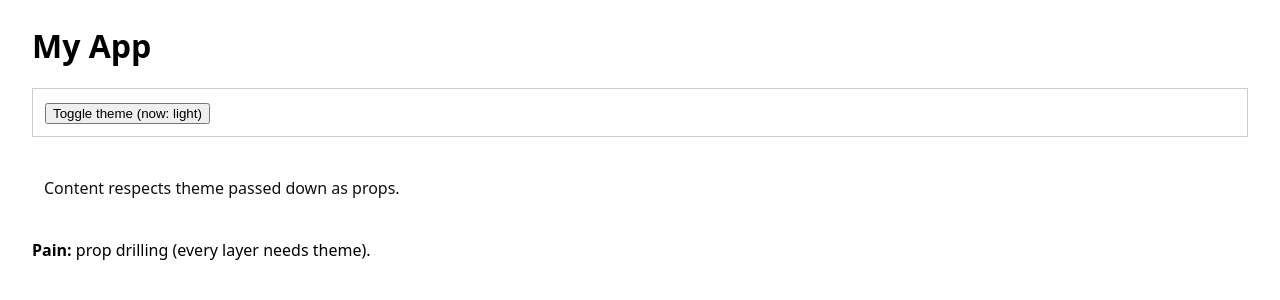
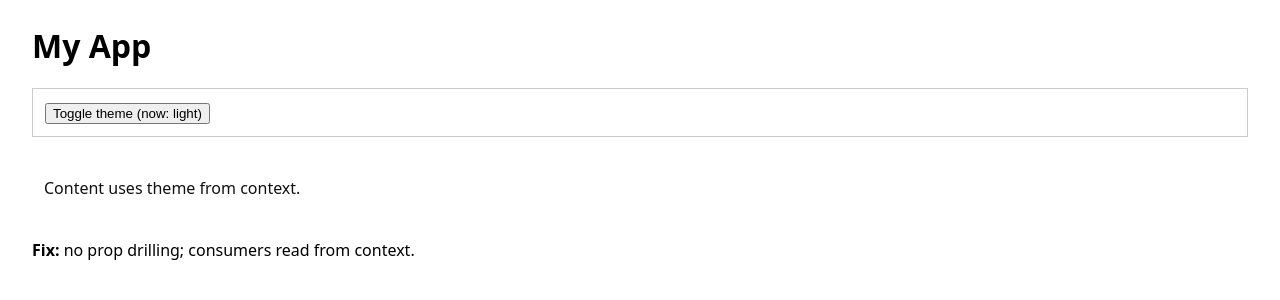
Before and after one commit to chrgue/react-intro, a React (Vite) app: page / in a window 1280 px wide. Shown: the top 300 px of the page. Built offline with nearby package versions, Linux system fonts and the light colour scheme.

Commit message:
feat(04b): replace prop drilling with ThemeContext provider

```diff
--- a/src/App.tsx
+++ b/src/App.tsx
@@ -1,16 +1,15 @@
-import { useState } from 'react';
 import { Header, Content } from './components';
+import {ThemeProvider} from "./providers";
+
 
 export default function App() {
-    const [theme, setTheme] = useState<'light'|'dark'>('light');
-    const toggle = () => setTheme(t => (t === 'light' ? 'dark' : 'light'));
-
     return (
-        <div style={{ fontFamily: 'system-ui, sans-serif', margin: 24 }}>
-            {/* theme + toggle are threaded through multiple layers */}
-            <Header theme={theme} onToggle={toggle} />
-            <Content theme={theme} />
-            <p style={{ marginTop: 12 }}><strong>Pain:</strong> prop drilling (every layer needs theme).</p>
-        </div>
+        <ThemeProvider>
+            <div style={{ fontFamily: 'system-ui, sans-serif', margin: 24 }}>
+                <Header />
+                <Content />
+                <p style={{ marginTop: 12 }}><strong>Fix:</strong> no prop drilling; consumers read from context.</p>
+            </div>
+        </ThemeProvider>
     );
 }
--- a/src/components/Content.tsx
+++ b/src/components/Content.tsx
@@ -1,9 +1,12 @@
-export function Content({ theme }: { theme: 'light'|'dark' }) {
+import { useTheme } from '../providers';
+
+export function Content() {
+    const { theme } = useTheme();
     const bg = theme === 'light' ? '#fff' : '#111';
     const fg = theme === 'light' ? '#111' : '#fff';
     return (
         <main style={{ background: bg, color: fg, padding: 12 }}>
-            <p>Content respects theme passed down as props.</p>
+            <p>Content uses theme from context.</p>
         </main>
     );
 }
--- a/src/components/Header.tsx
+++ b/src/components/Header.tsx
@@ -1,11 +1,10 @@
 import { Toolbar } from './Toolbar';
 
-export function Header({ theme, onToggle }: { theme: 'light'|'dark'; onToggle: () => void }) {
+export function Header() {
     return (
         <header style={{ marginBottom: 12 }}>
             <h1>My App</h1>
-            {/* Theme props get forwarded… */}
-            <Toolbar theme={theme} onToggle={onToggle} />
+            <Toolbar />
         </header>
     );
 }
--- a/src/components/Toolbar.tsx
+++ b/src/components/Toolbar.tsx
@@ -1,7 +1,10 @@
-export function Toolbar({ theme, onToggle }: { theme: 'light'|'dark'; onToggle: () => void }) {
+import { useTheme } from '../providers';
+
+export function Toolbar() {
+    const { theme, toggle } = useTheme();
     return (
         <div style={{ padding: 12, border: '1px solid #ccc' }}>
-            <button onClick={onToggle}>Toggle theme (now: {theme})</button>
+            <button onClick={toggle}>Toggle theme (now: {theme})</button>
         </div>
     );
 }
--- /dev/null
+++ b/src/providers/ThemeContext.tsx
@@ -0,0 +1,18 @@
+import { createContext, useContext, useState, ReactNode } from 'react';
+
+type Theme = 'light'|'dark';
+type ThemeCtx = { theme: Theme; toggle: () => void };
+
+const Ctx = createContext<ThemeCtx | null>(null);
+
+export function ThemeProvider({ children }: { children: ReactNode }) {
+    const [theme, setTheme] = useState<Theme>('light');
+    const toggle = () => setTheme(t => (t === 'light' ? 'dark' : 'light'));
+    return <Ctx.Provider value={{ theme, toggle }}>{children}</Ctx.Provider>;
+}
+
+export function useTheme() {
+    const v = useContext(Ctx);
+    if (!v) throw new Error('useTheme must be used within ThemeProvider');
+    return v;
+}
--- /dev/null
+++ b/src/providers/index.ts
@@ -0,0 +1 @@
+export * from "./ThemeContext.tsx"
```
